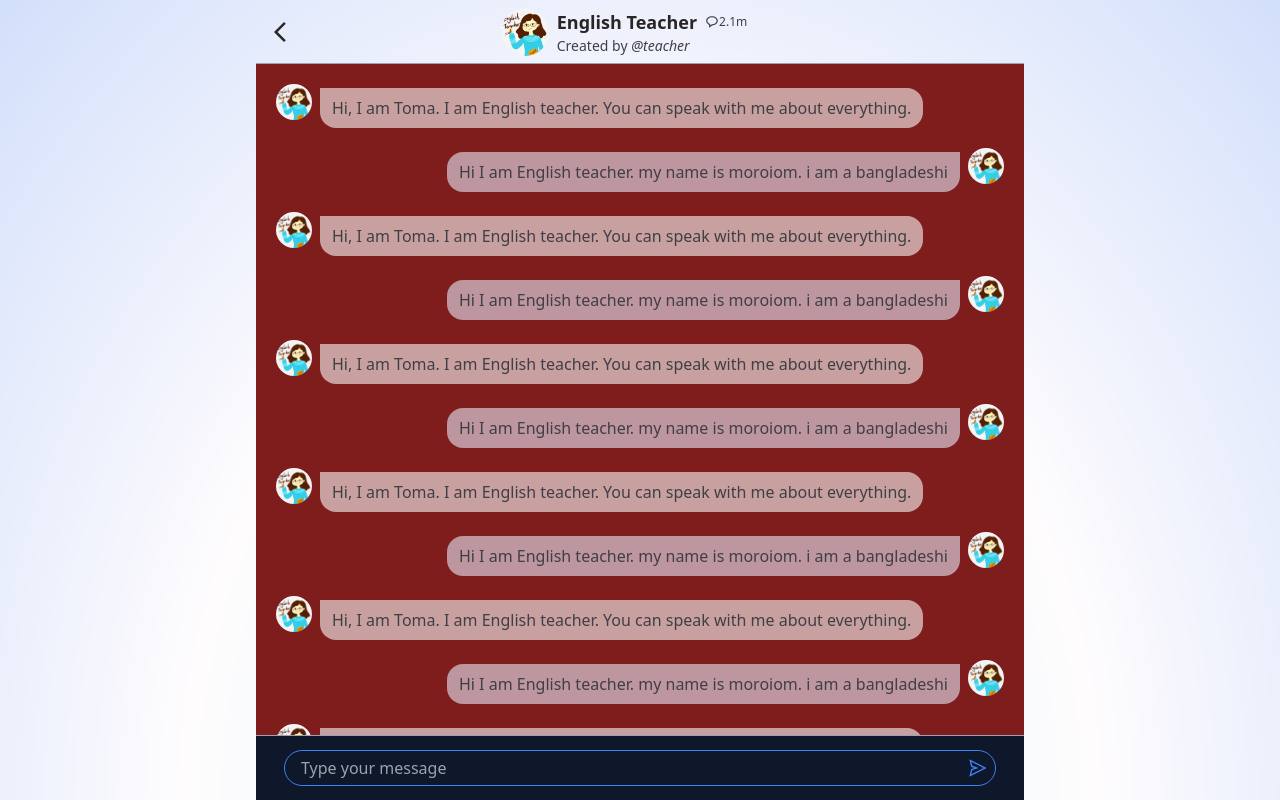
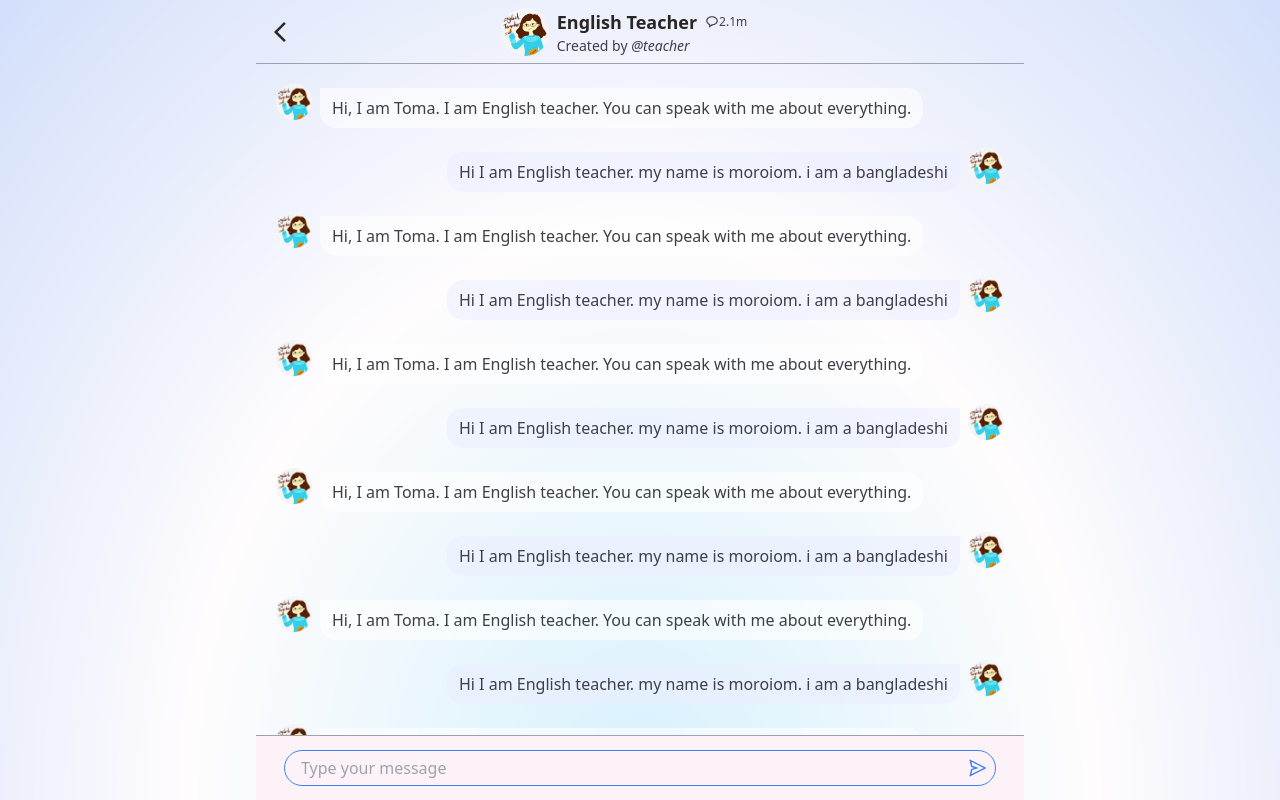
Before and after one commit to dev-mohiuddin/Artificial-Intelligence-chat, a React (Vite) app: page /chat/1 in a window 1280 px wide. Built offline with nearby package versions, Linux system fonts and the light colour scheme; some icons are missing.

Commit message:
error fixed

```diff
--- a/src/components/chat/ChatContainer.jsx
+++ b/src/components/chat/ChatContainer.jsx
@@ -3,7 +3,7 @@ import teacher from '../../assets/images/characterimg/teacher.png'
 
 function ChatContainer({aiChat}) {
   return (
-    <div className='h-[calc(100vh-56px)] md:h-[calc(100vh-64px)] mb-14 md:mb-16 bg-red-900 py-3 overflow-y-scroll scroll-hide'>
+    <div className='h-[calc(100vh-56px)] md:h-[calc(100vh-64px)] mb-14 md:mb-16 py-3 overflow-y-scroll scroll-hide'>
       <div className="w-full px-2 md:px-3 flex flex-col gap-1">
         <div className="flex gap-1 md:gap-2 p-1 rounded-md md:p-2">
           <div className="flex justify-center items-center w-7 h-7 md:w-9 md:h-9 rounded-full overflow-hidden">
--- a/src/components/chat/ChatFooter.jsx
+++ b/src/components/chat/ChatFooter.jsx
@@ -3,7 +3,7 @@ import { AiOutlineSend } from 'react-icons/ai'
 function ChatFooter() {
   return (
     <div className='fixed bottom-0 w-full flex'>
-      <div className='w-[768px]  bg-gradient-to-l from-pink-50 via-purple-50 to-pink-50 px-3 border border-x-0 border-b-0 border-t-gray-400 dark:border-t-gray-600 dark:bg-gradient-to-l from-slate-900 via-slate-900 to-slate-900'>
+      <div className='w-[768px]  bg-pink-50 px-3 border border-x-0 border-b-0 border-t-gray-400 dark:border-t-gray-600 dark:bg-slate-900'>
         <div className='relative flex justify-center items-center h-14 md:h-16'>
           <input className=' md:mx-4 outline-none rounded-full w-full border border-blue-500 bg-transparent h-9 px-4 pcol' placeholder='Type your message' type="text" name="" />
           <span className='absolute md:mx-4 right-1 text-xl text-blue-500 cursor-pointer p-1'><AiOutlineSend /></span>
--- a/src/components/chat/ChatHeader.jsx
+++ b/src/components/chat/ChatHeader.jsx
@@ -9,7 +9,7 @@ function ChatHeader({ aiChat }) {
 
   return (
     <div className='w-full'>
-      <div className='bg-gradient-to-r from-transparent via-transparent to-transparent px-2 md:px-3 h-14 md:h-16 flex justify-between items-cente border border-x-0 border-t-0 border-b-gray-400 dark:border-b-gray-600'>
+      <div className=' dark:bg-slate-900 md:bg-gradient-to-r from-transparent via-transparent to-transparent px-2 md:px-3 h-14 md:h-16 flex justify-between items-cente border border-x-0 border-t-0 border-b-gray-400 dark:border-b-gray-600'>
         <span onClick={() => navigate(-1)} title='Back' className='flex items-center text-xl md:text-2xl cursor-pointer hcol'><MdOutlineArrowBackIosNew /></span>
         <div className='flex items-center gap-2 '>
           <div className='flex justify-center items-center rounded-full overflow-hidden h-10 w-10 md:w-12 md:h-12 '>
```
